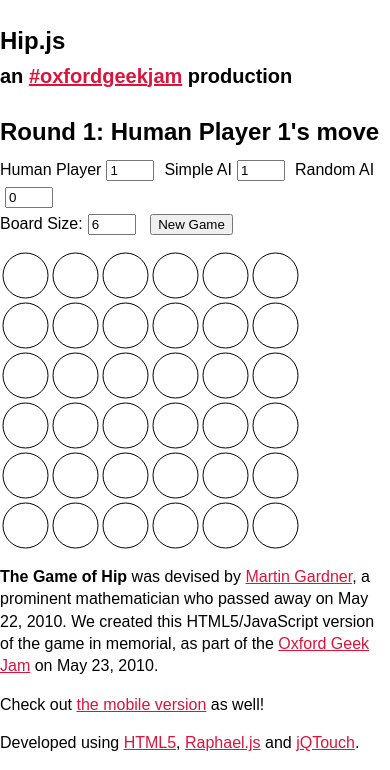
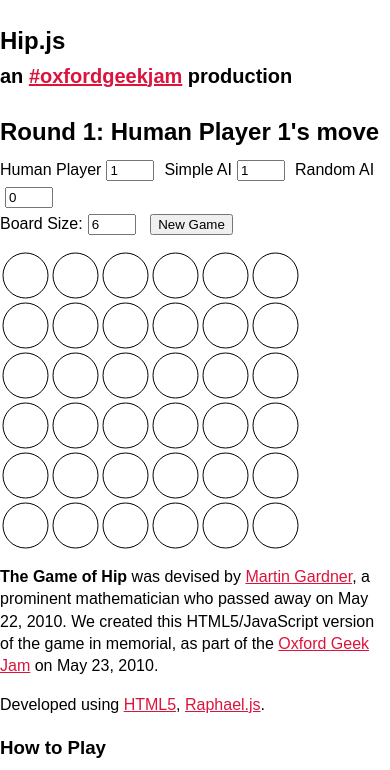
Before and after one commit to peterjwest/hip, a plain HTML site: page index.htm in a window 390 px wide. Shown: the top 770 px of the page. Drawn offline with Linux system fonts and the light colour scheme.

Commit message:
There is no mobile version

```diff
--- a/index.htm
+++ b/index.htm
@@ -42,8 +42,7 @@
   </div>
 
   <p><b>The Game of Hip</b> was devised by <a href="http://en.wikipedia.org/wiki/Martin_Gardner">Martin Gardner</a>, a prominent mathematician who passed away on May 22, 2010. We created this HTML5/JavaScript version of the game in memorial, as part of the <a href="http://www.oxfordgeekjam.net">Oxford Geek Jam</a> on May 23, 2010.</p>
-  <p>Check out <a href="m.html">the mobile version</a> as well!</p>
-  <p>Developed using <a href="http://html5.org/">HTML5</a>, <a href="http://raphaeljs.com">Raphael.js</a> and <a href="http://jqtouch.com/">jQTouch</a>.</p>
+  <p>Developed using <a href="http://html5.org/">HTML5</a>, <a href="http://raphaeljs.com">Raphael.js</a>.</p>
 
   <h3>How to Play</h3>
   <blockquote>The Game of Hip, by Martin  Gardner, is played on a 6×6 board. Red and Blue alternate placing a stone of their color on the board. The first person to complete a square of their color, in any orientation, loses. Ignoring rotations and reflections, there is a unique tie game.</blockquote>
```
